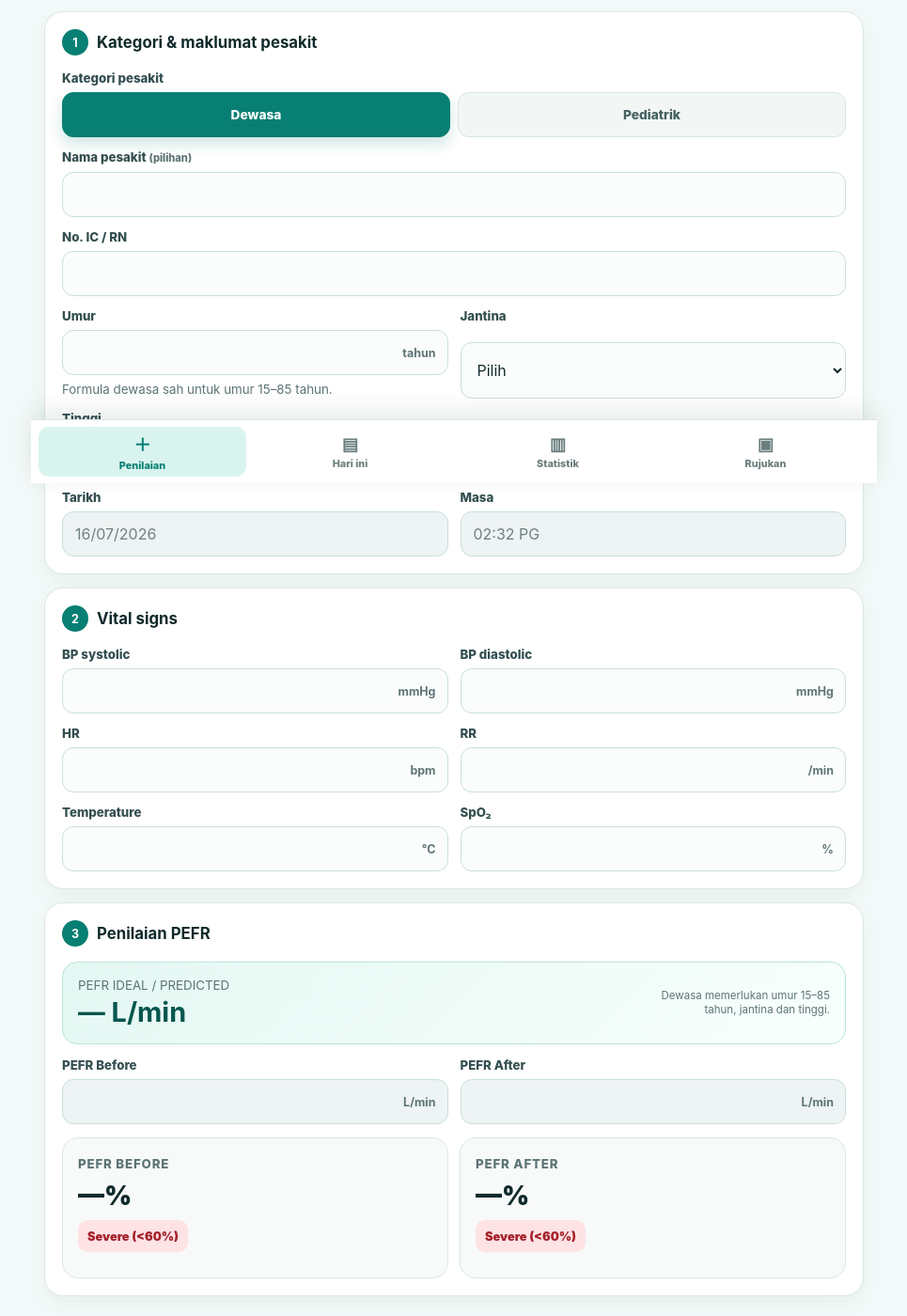
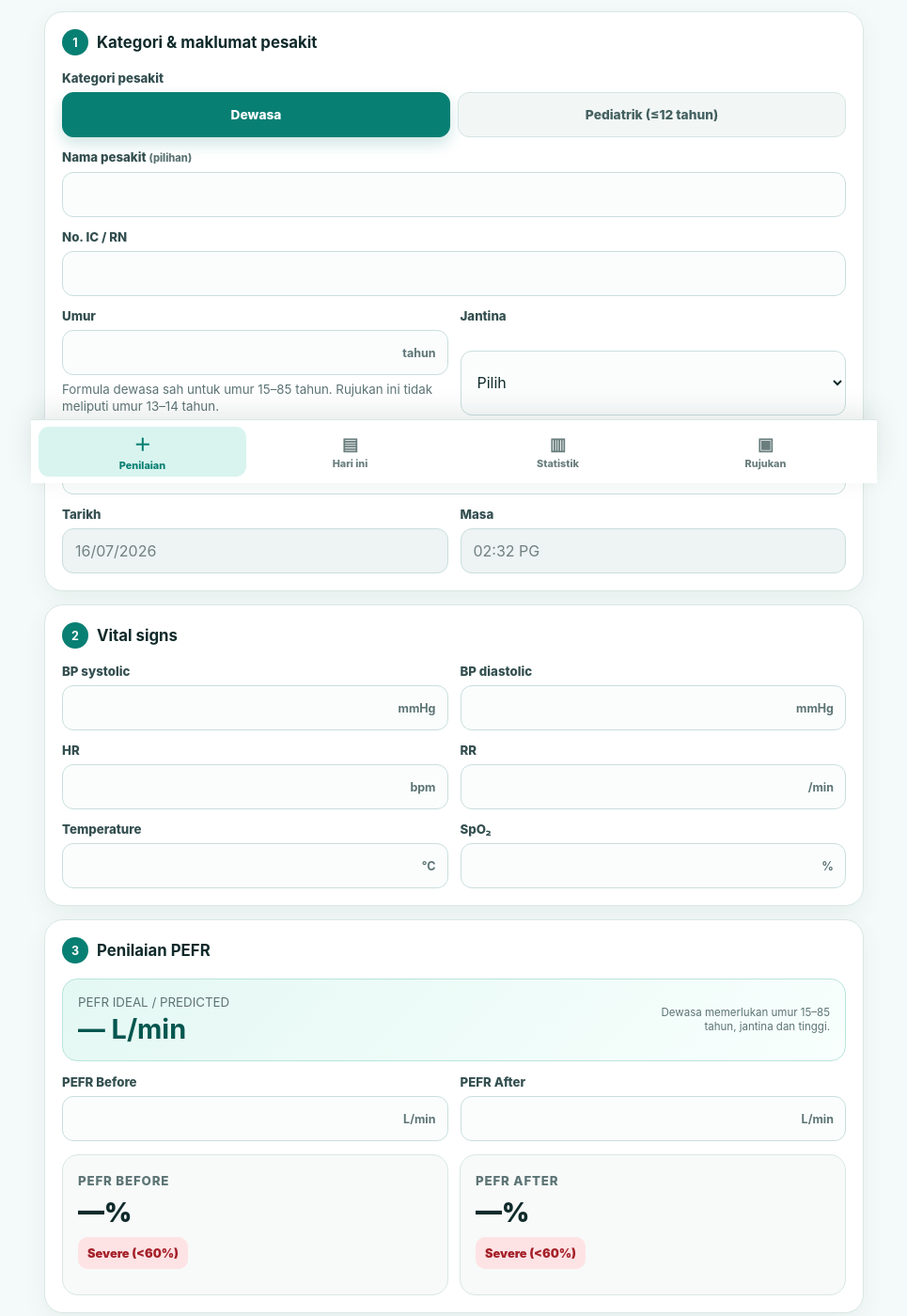
Before and after one commit to cherosli33-hub/amo-dashboard-with-icon, a plain HTML site: page asthma.html in a window 1280 px wide. Shown: the part 286-1686 px from the top of the page at 94% size, without its empty margins (157-1122 px from the left). Drawn offline with Linux system fonts and the light colour scheme.

Commit message:
Fix paediatric age limit and PEFR input

```diff
--- a/asthma.html
+++ b/asthma.html
@@ -40,7 +40,7 @@
             <span class="fieldset-label">Kategori pesakit</span>
             <div class="segmented">
               <label><input type="radio" name="patientType" value="adult" checked><span>Dewasa</span></label>
-              <label><input type="radio" name="patientType" value="paediatric"><span>Pediatrik</span></label>
+              <label><input type="radio" name="patientType" value="paediatric"><span>Pediatrik (≤12 tahun)</span></label>
             </div>
           </div>
           <div class="form-grid" style="margin-top:13px">
@@ -54,7 +54,7 @@
             </div>
             <div class="field">
               <label for="age">Umur</label>
-              <div class="unit-field"><input id="age" name="age" type="number" min="0" max="120" step="1" required><span class="unit">tahun</span></div>
+              <div class="unit-field"><input id="age" name="age" type="number" min="15" max="85" step="1" required><span class="unit">tahun</span></div>
               <small id="ageHelp">Formula dewasa sah untuk umur 15–85 tahun.</small>
             </div>
             <div class="field">
@@ -126,11 +126,11 @@
           <div class="form-grid" style="margin-top:14px">
             <div class="field">
               <label for="pefrBefore">PEFR Before</label>
-              <div class="unit-field"><input id="pefrBefore" name="pefrBefore" type="number" min="1" max="900" required disabled><span class="unit">L/min</span></div>
+              <div class="unit-field"><input id="pefrBefore" name="pefrBefore" type="number" min="1" max="900" inputmode="numeric" required><span class="unit">L/min</span></div>
             </div>
             <div class="field">
               <label for="pefrAfter">PEFR After</label>
-              <div class="unit-field"><input id="pefrAfter" name="pefrAfter" type="number" min="1" max="900" required disabled><span class="unit">L/min</span></div>
+              <div class="unit-field"><input id="pefrAfter" name="pefrAfter" type="number" min="1" max="900" inputmode="numeric" required><span class="unit">L/min</span></div>
             </div>
           </div>
           <div class="result-grid" aria-live="polite">
--- a/asthma.mjs
+++ b/asthma.mjs
@@ -91,9 +91,12 @@ function updatePatientType() {
   adultHeightInput.disabled = !isAdult;
   paediatricHeightInput.required = !isAdult;
   paediatricHeightInput.disabled = isAdult;
+  ageInput.min = isAdult ? "15" : "0";
+  ageInput.max = isAdult ? "85" : "12";
+  if (ageInput.value && !ageInput.checkValidity()) ageInput.value = "";
   ageHelp.textContent = isAdult
-    ? "Formula dewasa sah untuk umur 15–85 tahun."
-    : "Umur dan jantina direkodkan; PEFR ideal pediatrik menggunakan tinggi sahaja.";
+    ? "Formula dewasa sah untuk umur 15–85 tahun. Rujukan ini tidak meliputi umur 13–14 tahun."
+    : "Pediatrik sehingga 12 tahun; PEFR ideal menggunakan tinggi sahaja.";
   calculateAll();
 }
 
@@ -110,8 +113,6 @@ function calculateIdeal() {
       : "Pilih tinggi rujukan pediatrik 85–170 cm.";
   }
   idealValue.textContent = state.ideal ? `${state.ideal} L/min` : "— L/min";
-  beforeInput.disabled = !state.ideal;
-  afterInput.disabled = !state.ideal;
 }
 
 function calculateResults() {
```
